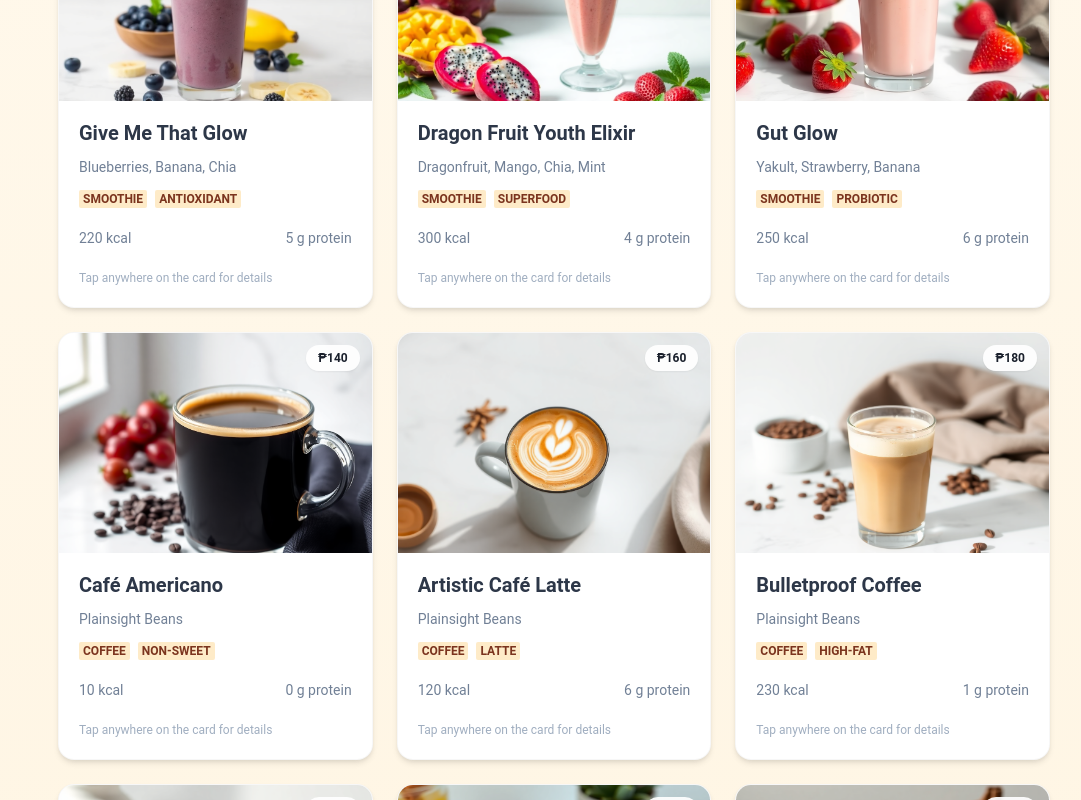
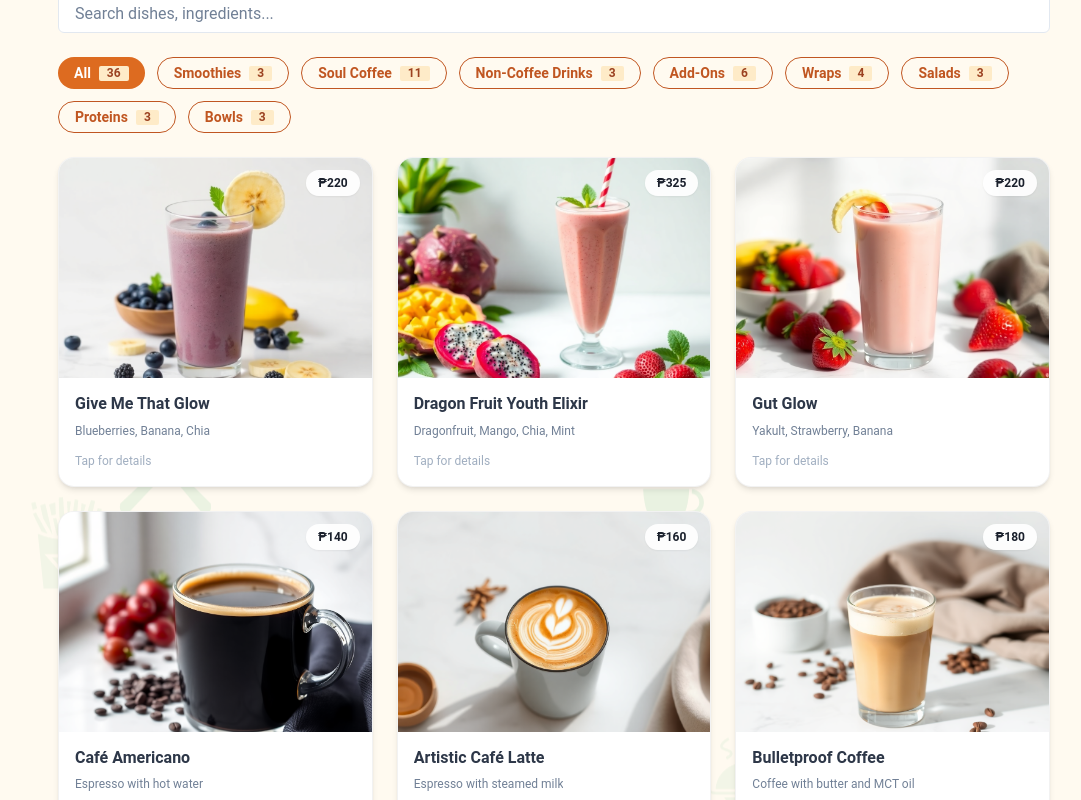
Before and after one commit to Judge09/commission03, a React (Vite) app in the folder soul-good/: page /menu in a window 1280 px wide. Shown: the part 980-1780 px from the top of the page, without its empty margins (86-1167 px from the left). Built offline with nearby package versions, Linux system fonts and the light colour scheme.

Commit message:
DONE DONE DONE

```diff
--- a/soul-good/src/components/MenuItemCard.jsx
+++ b/soul-good/src/components/MenuItemCard.jsx
@@ -35,13 +35,14 @@ export default function MenuItemCard({ item, imgFallback = "/default-food.jpg" }
 
   return (
     <>
+      {/* Default Card (unchanged) */}
       <Box
         bg={bg}
         rounded="2xl"
         shadow="md"
         overflow="hidden"
         borderWidth="1px"
-        borderColor="rgba(0,0,0,0.03)"
+        borderColor="rgba(0,0,0,0.05)"
         cursor="pointer"
         role="button"
         tabIndex={0}
@@ -56,7 +57,7 @@ export default function MenuItemCard({ item, imgFallback = "/default-food.jpg" }
             alt={item.name}
             objectFit="cover"
             w="100%"
-            h={{ base: "180px", md: "220px" }}
+            h={{ base: "160px", md: "220px" }}
             fallbackSrc={imgFallback}
           />
 
@@ -76,51 +77,45 @@ export default function MenuItemCard({ item, imgFallback = "/default-food.jpg" }
           </Badge>
         </Box>
 
-        <VStack align="start" spacing={3} p={5}>
-          <HStack justify="space-between" w="100%">
-            <Heading size="md" color={textColor}>
-              {item.name}
-            </Heading>
-          </HStack>
+        <VStack
+          align="start"
+          spacing={2}
+          p={4}
+          minH={{ base: "100px", md: "auto" }}
+        >
+          <Heading size="sm" color={textColor} noOfLines={1}>
+            {item.name}
+          </Heading>
 
-          <Text color="gray.500" fontSize="sm" noOfLines={2}>
+          {/* Mobile hides extra stuff */}
+          <Text
+            color="gray.500"
+            fontSize="xs"
+            noOfLines={1}
+            display={{ base: "none", md: "block" }}
+          >
             {item.description || "—"}
           </Text>
 
-          {/* Tags */}
-          {item.tags && item.tags.length > 0 && (
-            <HStack spacing={2} wrap="wrap">
-              {item.tags.map((t) => (
-                <Badge key={t} colorScheme="orange" variant="subtle">
-                  {t}
-                </Badge>
-              ))}
-            </HStack>
-          )}
-
-          {/* Nutrition preview (just calories + protein quick peek) */}
-          <HStack justify="space-between" w="100%" pt={2}>
-            <Text fontSize="sm" color="gray.500">
-              {item.calories ? `${item.calories}` : "—"}
-            </Text>
-            <Text fontSize="sm" color="gray.500">
-              {item.protein ? `${item.protein} protein` : "— protein"}
-            </Text>
-          </HStack>
-
-          <Text fontSize="xs" color="gray.400" mt={2}>
-            Tap anywhere on the card for details
+          {/* Quick tip for mobile */}
+          <Text fontSize="xs" color="gray.400" mt={1}>
+            Tap for details
           </Text>
         </VStack>
       </Box>
 
-      {/* Details Modal */}
-      <Modal isOpen={isOpen} onClose={onClose} size="lg" isCentered>
+      {/* Modal (adjusted for mobile, scrollable) */}
+      <Modal
+        isOpen={isOpen}
+        onClose={onClose}
+        size={{ base: "sm", md: "md", lg: "lg" }}
+        isCentered
+      >
         <ModalOverlay />
         <ModalContent>
           <ModalHeader>{item.name}</ModalHeader>
           <ModalCloseButton />
-          <ModalBody>
+          <ModalBody maxH="70vh" overflowY="auto">
             <Stack spacing={4}>
               <Image
                 src={item.image || imgFallback}
@@ -128,6 +123,7 @@ export default function MenuItemCard({ item, imgFallback = "/default-food.jpg" }
                 borderRadius="md"
                 objectFit="cover"
                 fallbackSrc={imgFallback}
+                maxH={{ base: "180px", md: "250px" }}
               />
 
               <HStack justify="space-between">
@@ -140,7 +136,6 @@ export default function MenuItemCard({ item, imgFallback = "/default-food.jpg" }
                 {item.description || "No description available."}
               </Text>
 
-              {/* Tags */}
               {item.tags && item.tags.length > 0 && (
                 <HStack spacing={2} wrap="wrap">
                   {item.tags.map((t) => (
@@ -153,7 +148,6 @@ export default function MenuItemCard({ item, imgFallback = "/default-food.jpg" }
 
               <Divider />
 
-              {/* Nutrition */}
               <Box>
                 <Heading size="sm" mb={2}>
                   Nutrition
@@ -180,7 +174,6 @@ export default function MenuItemCard({ item, imgFallback = "/default-food.jpg" }
                 </Stack>
               </Box>
 
-              {/* Allergens */}
               {item.allergens && item.allergens.length > 0 && (
                 <Box>
                   <Heading size="sm" mb={2}>
--- a/soul-good/src/data/menuItems.json
+++ b/soul-good/src/data/menuItems.json
@@ -39,7 +39,7 @@
     "id": 4,
     "name": "Café Americano",
     "category": "Soul Coffee",
-    "description": "Plainsight Beans",
+    "description": "Espresso with hot water",
     "price": 140,
     "image": "/4.png",
     "calories": "10 kcal",
@@ -51,7 +51,7 @@
     "id": 5,
     "name": "Artistic Café Latte",
     "category": "Soul Coffee",
-    "description": "Plainsight Beans",
+    "description": "Espresso with steamed milk",
     "price": 160,
     "image": "/5.png",
     "calories": "120 kcal",
@@ -63,7 +63,7 @@
     "id": 6,
     "name": "Bulletproof Coffee",
     "category": "Soul Coffee",
-    "description": "Plainsight Beans",
+    "description": "Coffee with butter and MCT oil",
     "price": 180,
     "image": "/6.png",
     "calories": "230 kcal",
@@ -75,7 +75,7 @@
     "id": 7,
     "name": "Caramel Latte",
     "category": "Soul Coffee",
-    "description": "Plainsight Beans",
+    "description": "Espresso with steamed milk and caramel syrup",
     "price": 170,
     "image": "/7.png",
     "calories": "180 kcal",
@@ -87,7 +87,7 @@
     "id": 8,
     "name": "Honey Cinnamon Oat Latte",
     "category": "Soul Coffee",
-    "description": "Plainsight Beans",
+    "description": "Espresso with oat milk, honey, and cinnamon",
     "price": 170,
     "image": "/8.png",
     "calories": "160 kcal",
@@ -99,7 +99,7 @@
     "id": 9,
     "name": "Coconut Agave Latte",
     "category": "Soul Coffee",
-    "description": "Plainsight Beans",
+    "description": "Espresso with steamed milk, coconut, and agave",
     "price": 170,
     "image": "/9.png",
     "calories": "150 kcal",
@@ -111,7 +111,7 @@
     "id": 10,
     "name": "Feelgood Cappuccino",
     "category": "Soul Coffee",
-    "description": "Plainsight Beans",
+    "description": "Espresso with steamed milk foam",
     "price": 170,
     "image": "/10.png",
     "calories": "130 kcal",
@@ -123,7 +123,7 @@
     "id": 11,
     "name": "Spanish Sun Latte",
     "category": "Soul Coffee",
-    "description": "Plainsight Beans",
+    "description": "Espresso with milk and Spanish-style sweetness",
     "price": 170,
     "image": "/11.png",
     "calories": "170 kcal",
@@ -135,7 +135,7 @@
     "id": 12,
     "name": "Honey Sunrise with Milk Foam",
     "category": "Soul Coffee",
-    "description": "Plainsight Beans",
+    "description": "Espresso with honey and milk foam",
     "price": 160,
     "image": "/12.png",
     "calories": "150 kcal",
@@ -147,7 +147,7 @@
     "id": 13,
     "name": "Dirty Matcha",
     "category": "Soul Coffee",
-    "description": "Plainsight Beans",
+    "description": "Matcha latte with a shot of espresso",
     "price": 180,
     "image": "/13.png",
     "calories": "170 kcal",
@@ -159,7 +159,7 @@
     "id": 14,
     "name": "Espresso Shot",
     "category": "Soul Coffee",
-    "description": "Plainsight Beans",
+    "description": "Single shot of espresso",
     "price": 100,
     "image": "/14.png",
     "calories": "5 kcal",
--- a/soul-good/src/pages/Menu.jsx
+++ b/soul-good/src/pages/Menu.jsx
@@ -12,7 +12,6 @@ import {
   Stack,
   Image,
   Link,
-  useColorModeValue,
   useDisclosure,
   Modal,
   ModalOverlay,
@@ -21,27 +20,40 @@ import {
   ModalFooter,
   ModalBody,
   ModalCloseButton,
+  Icon,
 } from "@chakra-ui/react";
 import { FaInstagram, FaFacebook } from "react-icons/fa";
+import { GiKnifeFork, GiCoffeeCup, GiFrenchFries, GiHotMeal } from "react-icons/gi";
 import menuItemsData from "../data/menuItems.json";
 import Logo from "/soul-good-logo.png";
 import MenuItemCard from "../components/MenuItemCard";
 
 // Promo images
 const promos = [
-  { src: "/promo1.jpg", title: "Healthy & Delicious", subtitle: "Salads, smoothies, proteins & low-carb snacks!" },
-  { src: "/promo2.jpg", title: "Visit Our Cafe", subtitle: "57 E Capitol Dr, Kapitolyo, Pasig, Philippines" },
-  { src: "/promo3.jpg", title: "Order Online", subtitle: "www.soulgoodph.com/delivery" },
+  {
+    src: "/promo1.png",
+    title: "Healthy & Delicious",
+    subtitle: "Salads, smoothies, proteins & low-carb snacks!",
+  },
+  {
+    src: "/promo2.png",
+    title: "Visit Our Cafe",
+    subtitle: "57 E Capitol Dr, Kapitolyo, Pasig, Philippines",
+  },
+  {
+    src: "/promo3.png",
+    title: "Order Online",
+    subtitle: "www.soulgoodph.com/delivery",
+  },
 ];
 
 export default function Menu() {
   const [query, setQuery] = useState("");
   const [category, setCategory] = useState("All");
   const [activePromo, setActivePromo] = useState(0);
-
   const { isOpen, onOpen, onClose } = useDisclosure();
 
-  // Auto-rotate promos every 5 seconds
+  // Auto-rotate promos
   useEffect(() => {
     const interval = setInterval(() => {
       setActivePromo((prev) => (prev + 1) % promos.length);
@@ -49,7 +61,7 @@ export default function Menu() {
     return () => clearInterval(interval);
   }, []);
 
-  // Build category map dynamically
+  // Categories map
   const categories = useMemo(() => {
     const map = { All: menuItemsData.length };
     menuItemsData.forEach((item) => {
@@ -59,7 +71,7 @@ export default function Menu() {
     return map;
   }, []);
 
-  // Filtered menu based on search & category
+  // Filter items
   const filtered = useMemo(() => {
     return menuItemsData.filter((item) => {
       const matchesCat = category === "All" || item.category === category;
@@ -73,15 +85,68 @@ export default function Menu() {
 
   const nextPromo = () => setActivePromo((prev) => (prev + 1) % promos.length);
 
-  // Simulate logout (redirect to login)
   const handleLogout = () => {
     onClose();
-    window.location.href = "/login"; // redirect
+    window.location.href = "/welcome";
   };
 
+// Background floating icons
+const bgIcons = [GiKnifeFork, GiCoffeeCup, GiFrenchFries, GiHotMeal];
+
+const randomIcons = useMemo(() => {
+  return Array.from({ length: 35 }).map((_, i) => { // more icons
+    const IconComp = bgIcons[i % bgIcons.length];
+    return {
+      id: i,
+      IconComp,
+      top: Math.random() * 100, // 0% - 100% height
+      left: Math.random() * 100, // 0% - 100% width
+      size: 40 + Math.random() * 80,
+      animationDelay: Math.random() * 5,
+      opacity: 0.05 + Math.random() * 0.1,
+    };
+  });
+}, []);
+
+
   return (
-    <Box minH="100vh" bgGradient="linear(to-b, orange.50, orange.100)">
-      {/* Top bar with logo + logout */}
+    <Box minH="100vh" position="relative" overflow="hidden" bg="orange.50">
+      {/* Background icons */}
+      <Box
+        position="absolute"
+        top={0}
+        left={0}
+        right={0}
+        bottom={0}
+        zIndex={0}
+        pointerEvents="none"
+      >
+        {randomIcons.map(
+          ({ id, IconComp, top, left, size, animationDelay, opacity }) => (
+            <Box
+              key={id}
+              position="absolute"
+              top={`${top}%`}
+              left={`${left}%`}
+              opacity={opacity}
+              animation={`float 8s ease-in-out infinite`}
+              animationDelay={`${animationDelay}s`}
+              sx={{
+                "@keyframes float": {
+                  "0%, 100%": { transform: "translateY(0px)" },
+                  "50%": { transform: `translateY(-${20 + Math.random() * 20}px)` },
+                },
+              }}
+            >
+              <Icon as={IconComp} boxSize={`${size}px`} color="green.400" />
+            </Box>
+          )
+        )}
+      </Box>
+
+      {/* Foreground */}
+      <Box position="relative" zIndex={1}>
+        {/* Top bar */}
         <HStack
           justify="space-between"
           align="center"
@@ -96,12 +161,17 @@ export default function Menu() {
               Soul Good Cafe
             </Heading>
           </HStack>
-        <Button colorScheme="orange" variant="outline" size="sm" onClick={onOpen}>
+          <Button
+            colorScheme="orange"
+            variant="outline"
+            size="sm"
+            onClick={onOpen}
+          >
             Logout
           </Button>
         </HStack>
 
-      {/* Logout Confirmation Modal */}
+        {/* Logout Modal */}
         <Modal isOpen={isOpen} onClose={onClose} isCentered>
           <ModalOverlay />
           <ModalContent>
@@ -119,7 +189,7 @@ export default function Menu() {
           </ModalContent>
         </Modal>
 
-      {/* Hero Section */}
+        {/* Hero section */}
         <Box
           mx={{ base: 4, md: 8 }}
           mt={4}
@@ -128,7 +198,7 @@ export default function Menu() {
           display={{ base: "block", md: "flex" }}
           boxShadow="md"
         >
-        {/* Left Side */}
+          {/* Left side */}
           <Box
             flex="1"
             bgGradient="linear(to-b, orange.400, orange.500)"
@@ -140,13 +210,25 @@ export default function Menu() {
             alignItems={{ base: "center", md: "flex-start" }}
           >
             <Image src={Logo} alt="Soul Good Logo" boxSize="100px" mb={4} />
-          <Heading fontSize={{ base: "2xl", md: "4xl" }} mb={2} textAlign={{ base: "center", md: "left" }}>
+            <Heading
+              fontSize={{ base: "2xl", md: "4xl" }}
+              mb={2}
+              textAlign={{ base: "center", md: "left" }}
+            >
               Soul Good Cafe
             </Heading>
-          <Text fontSize={{ base: "sm", md: "lg" }} mb={2} textAlign={{ base: "center", md: "left" }}>
+            <Text
+              fontSize={{ base: "sm", md: "lg" }}
+              mb={2}
+              textAlign={{ base: "center", md: "left" }}
+            >
               Healthy, tasty & bursting with flavors!
             </Text>
-          <Text fontSize={{ base: "sm", md: "md" }} mb={4} textAlign={{ base: "center", md: "left" }}>
+            <Text
+              fontSize={{ base: "sm", md: "md" }}
+              mb={4}
+              textAlign={{ base: "center", md: "left" }}
+            >
               📍 57 E Capitol Dr, Kapitolyo, Pasig, Philippines
             </Text>
             <HStack spacing={4} mb={4}>
@@ -171,7 +253,7 @@ export default function Menu() {
             </Button>
           </Box>
 
-        {/* Right Side: Promo Image */}
+          {/* Right side (promo carousel) */}
           <Box
             flex="1"
             cursor="pointer"
@@ -186,11 +268,18 @@ export default function Menu() {
               w="100%"
               h="100%"
             />
-          <Box position="absolute" top="0" left="0" w="100%" h="100%" bg="blackAlpha.200" />
+            <Box
+              position="absolute"
+              top="0"
+              left="0"
+              w="100%"
+              h="100%"
+              bg="blackAlpha.200"
+            />
           </Box>
         </Box>
 
-      {/* ONLINE MENU Header */}
+        {/* Online Menu heading */}
         <Box textAlign="center" mt={12} mb={6}>
           <Heading fontSize={{ base: "3xl", md: "5xl" }} color="orange.600">
             ONLINE MENU
@@ -200,7 +289,7 @@ export default function Menu() {
           </Text>
         </Box>
 
-      {/* Menu Section */}
+        {/* Menu section */}
         <Container maxW="container.lg" py={{ base: 4, md: 8 }}>
           <VStack spacing={6} align="stretch">
             {/* Search */}
@@ -211,7 +300,6 @@ export default function Menu() {
                   value={query}
                   onChange={(e) => setQuery(e.target.value)}
                   bg="white"
-                maxW="100%"
                   borderRadius="md"
                 />
               </Box>
@@ -220,7 +308,11 @@ export default function Menu() {
             {/* Categories */}
             <Box>
               {/* Desktop */}
-            <HStack spacing={3} wrap="wrap" display={{ base: "none", md: "flex" }}>
+              <HStack
+                spacing={3}
+                wrap="wrap"
+                display={{ base: "none", md: "flex" }}
+              >
                 {Object.entries(categories).map(([cat, count]) => (
                   <Button
                     key={cat}
@@ -233,7 +325,7 @@ export default function Menu() {
                   >
                     <HStack spacing={2}>
                       <Text>{cat}</Text>
-                    <Badge bg="orange.100" color="orange.700" px={2} py={0}>
+                      <Badge bg="orange.100" color="orange.700" px={2}>
                         {count}
                       </Badge>
                     </HStack>
@@ -263,10 +355,14 @@ export default function Menu() {
               </Box>
             </Box>
 
-          {/* Menu Grid */}
+            {/* Menu grid */}
             <Box
               display="grid"
-            gridTemplateColumns={{ base: "1fr", md: "repeat(2, 1fr)", lg: "repeat(3, 1fr)" }}
+              gridTemplateColumns={{
+                base: "repeat(2, 1fr)",
+                md: "repeat(2, 1fr)",
+                lg: "repeat(3, 1fr)",
+              }}
               gap={6}
             >
               {filtered.map((item) => (
@@ -280,5 +376,6 @@ export default function Menu() {
           </VStack>
         </Container>
       </Box>
+    </Box>
   );
 }
```
Also changed, not shown: soul-good/src/pages/Login.jsx (+126 -34 lines). Lines whose indentation alone changed are shown as unchanged.
